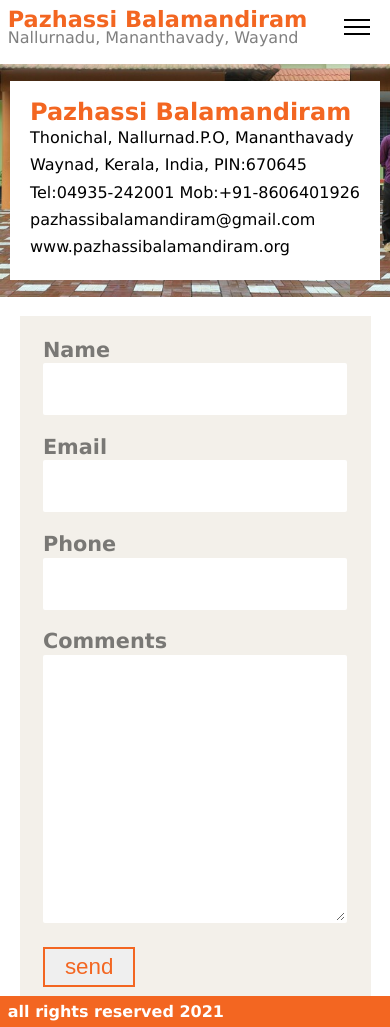
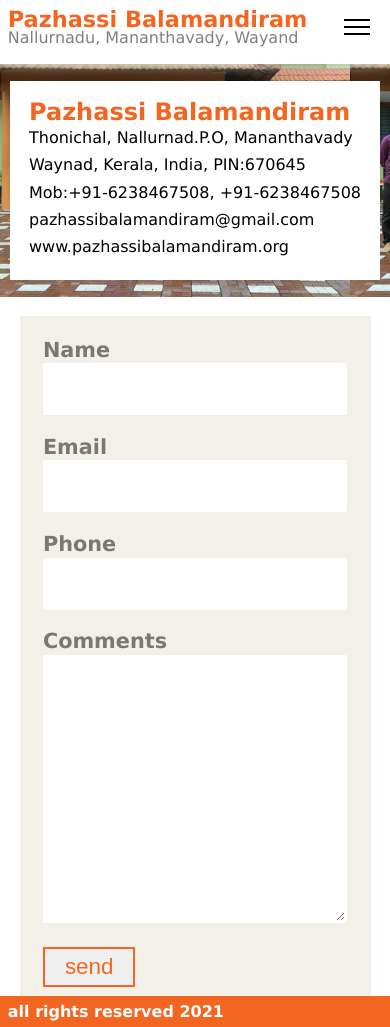
Before and after one commit to pazhasshi/pazhassi, a website: page contact.html in a window 390 px wide. Drawn offline with nearby package versions, Linux system fonts and the light colour scheme.

Commit message:
Update contact.html updated phone numbers

```diff
--- a/contact.html
+++ b/contact.html
@@ -45,7 +45,7 @@
                <h2>Pazhassi Balamandiram</h2>
                <h3>Thonichal, Nallurnad.P.O, Mananthavady</h3>
                <h3>Waynad, Kerala, India, PIN:670645</h3>
-               <h3>Tel:04935-242001 Mob:+91-8606401926</h3>
+               <h3> Mob:+91-6238467508, +91-6238467508</h3>
                <h3>pazhassibalamandiram@gmail.com</h3>
                <h3>www.pazhassibalamandiram.org</h3>
             </div>
```
